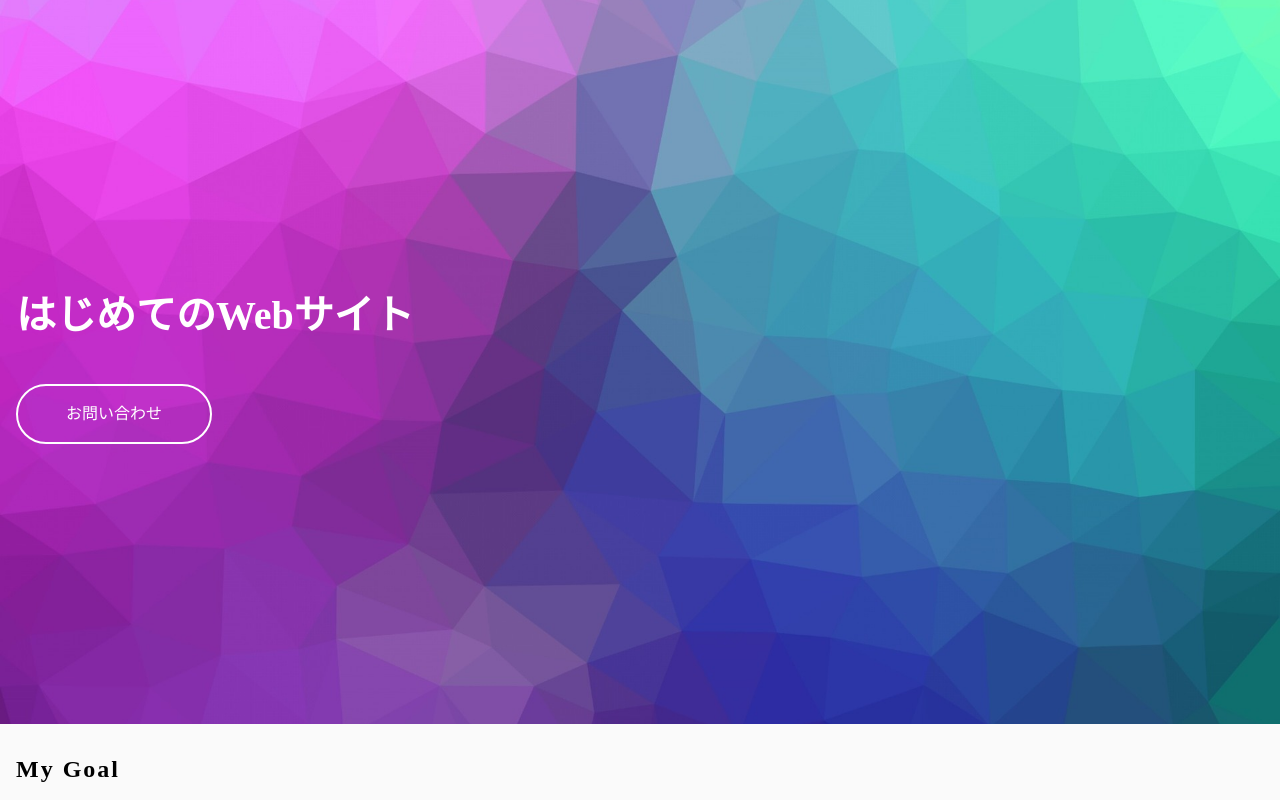
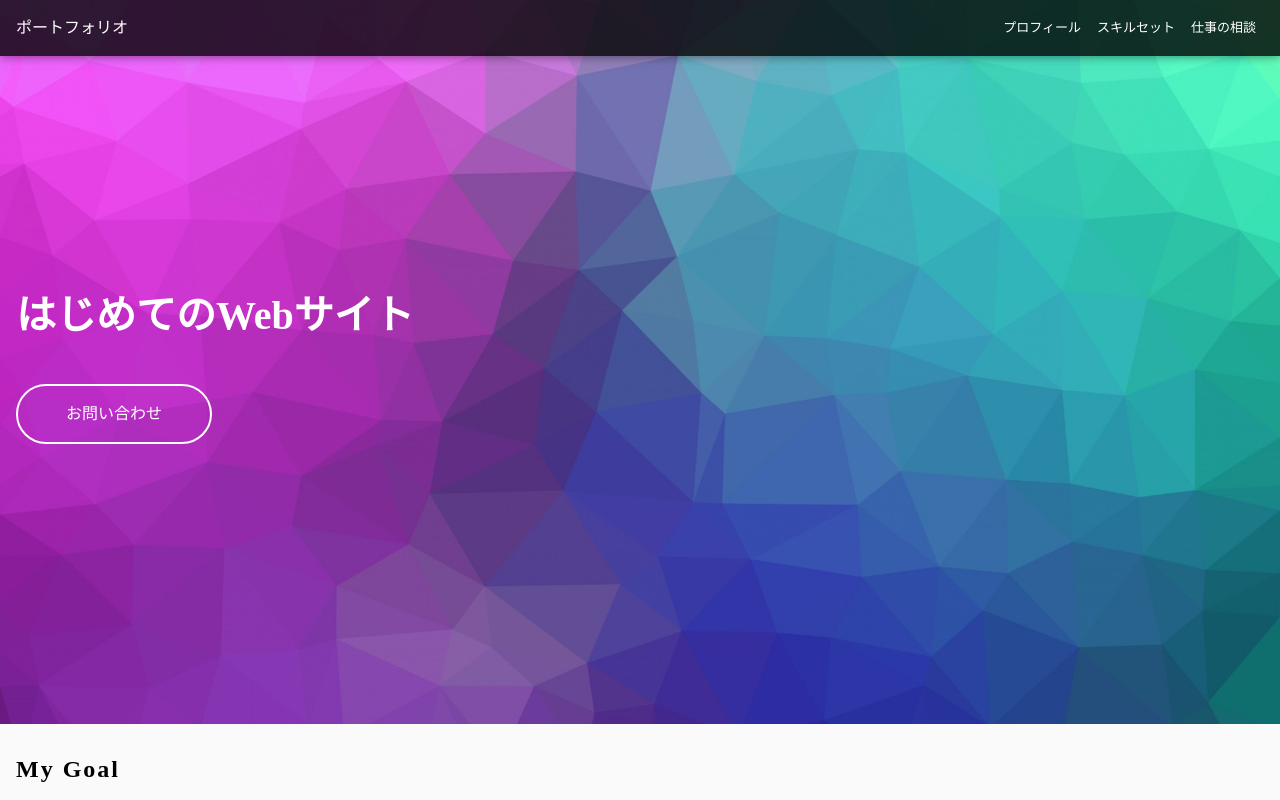
Before and after one commit to Update-hub/website-training, a plain HTML site: page index.html in a window 1280 px wide. Shown: the top 800 px of the page. Drawn offline with Linux system fonts and the light colour scheme.

Commit message:
ヘッダー実装

```diff
--- a/index.html
+++ b/index.html
@@ -16,6 +16,20 @@
   <link href="/style.css" rel="stylesheet" type="text/css">
 </head>
 <body>
+  <header class="header">
+    <p class="header__logo">ポートフォリオ</p>
+    <ul class="gnav">
+      <li class="gnav__item">
+        <a href="" class="gnav__link">プロフィール</a>
+      </li>
+      <li class="gnav__item">
+        <a href="" class="gnav__link">スキルセット</a>
+      </li>
+      <li class="gnav__item">
+        <a href="" class="gnav__link">仕事の相談</a>
+      </li>
+    </ul>
+  </header>
   <div class="hero">
     <div class="container">
       <p class="hero__message">はじめてのWebサイト</p>
--- a/style.css
+++ b/style.css
@@ -62,3 +62,46 @@ img {
   border-color: #000;
   color: #000;
 }
+
+.header {
+  padding: 0 16px;
+  display: flex;
+  justify-content: space-between;
+  line-height: 56px;
+  color: #fff;
+  position: fixed;
+  top: 0;
+  left: 0;
+  width: 100%;
+  box-sizing: border-box;
+  background: rgba(0, 0, 0, .8);
+  box-shadow: 0 0 10px rgba(0, 0, 0, .5);
+}
+.gnav {
+  display: flex;
+  list-style: none;
+}
+.gnav__link {
+  padding: 0 8px;
+  text-decoration: none;
+  color: inherit;
+  font-size: 13px;
+  position: relative;
+  line-height: 56px;
+  display: block;
+}
+.gnav__link:after {
+  content: "";
+  display: block;
+  position: absolute;
+  bottom: 0;
+  left: 0;
+  width: 100%;
+  height: 4px;
+  background: #fff;
+  opacity: 0;
+  transition: opacity .3s;
+}
+.gnav__link:hover:after {
+  opacity: 1;
+}
```
